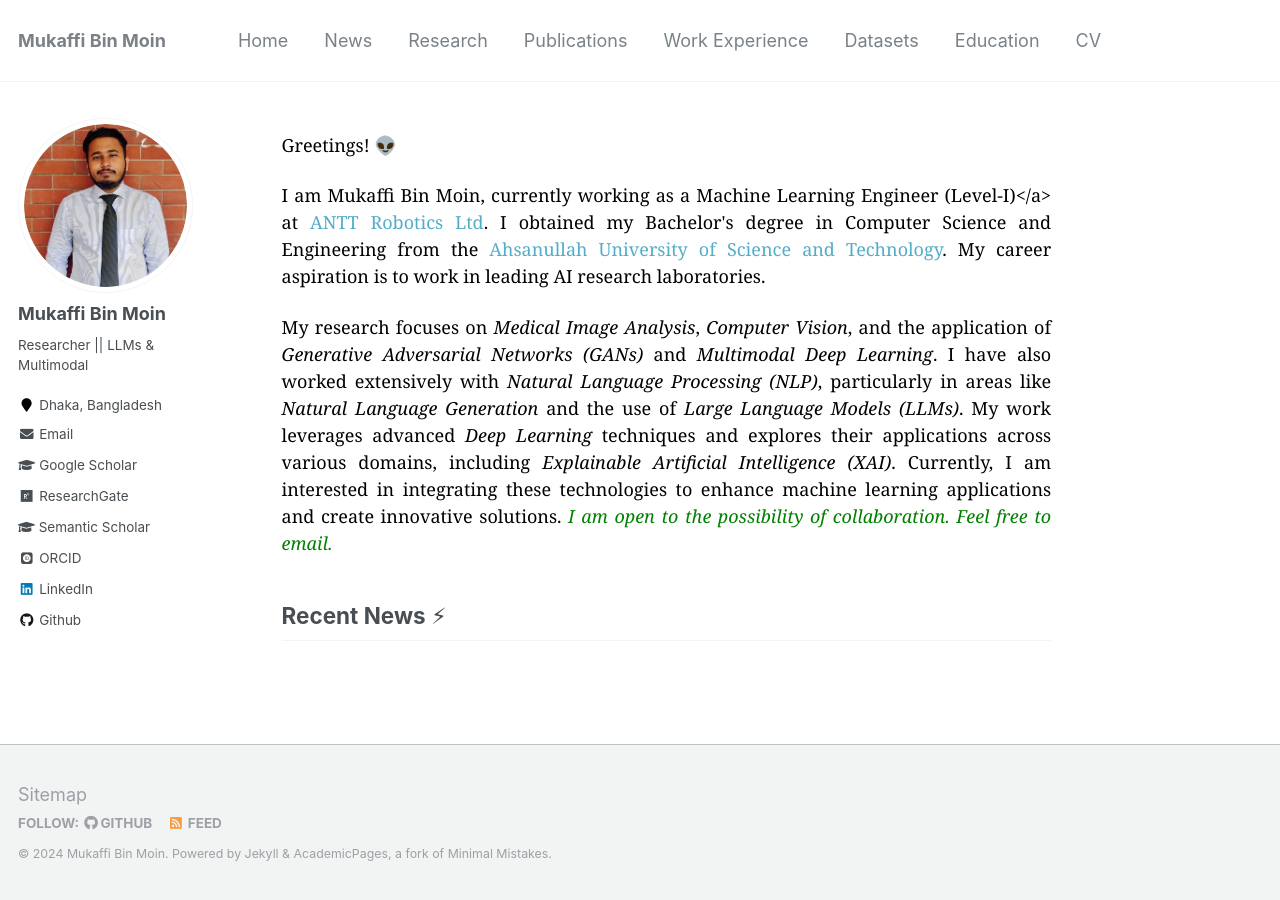
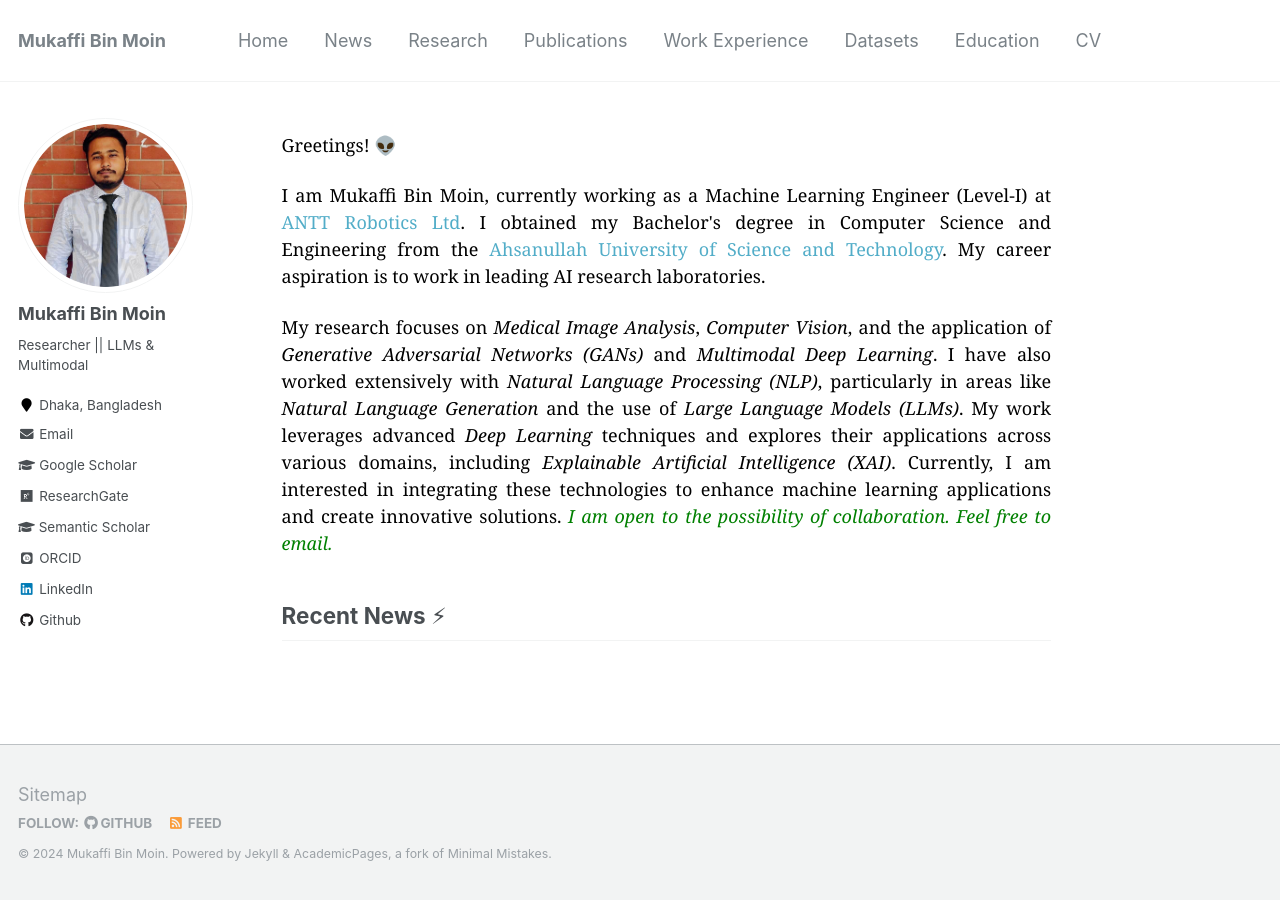
Before and after one commit to Mukaffi28/Mukaffi28.github.io, a Jekyll site: the page built from _pages/about.md, in a window 1280 px wide. Built offline with Jekyll 4.4.1, drawn with Linux system fonts in a browser that asks for light colours; some web fonts are replaced.

```diff
--- a/_pages/about.md
+++ b/_pages/about.md
@@ -15,7 +15,7 @@ a <a href="https://aust.edu/cse/faculty_member/mr_g_m_shahariar">Lecturer (Grade
 <a href="https://aust.edu/">Ahsanullah University of Science and Technology</a>. I obtained my Bachelor's degree in Computer Science and
 Engineering from the same university. My career aspiration is to work in leading AI research laboratories. I am an incoming Ph.D. student in Fall 2024. More information soon!
 </p> -->
-<p style="text-align:justify; color:black; font-family:Georgia">I am  Mukaffi Bin Moin, currently working as a Machine Learning Engineer (Level-I)</a> at <a href="https://www.linkedin.com/company/anttroboticsltd/">ANTT Robotics Ltd</a>. I obtained my Bachelor's degree in Computer Science and Engineering from the <a href="https://aust.edu/">Ahsanullah University of Science and Technology</a>. My career aspiration is to work in leading AI research laboratories.
+<p style="text-align:justify; color:black; font-family:Georgia">I am  Mukaffi Bin Moin, currently working as a Machine Learning Engineer (Level-I) at <a href="https://www.linkedin.com/company/anttroboticsltd/">ANTT Robotics Ltd</a>. I obtained my Bachelor's degree in Computer Science and Engineering from the <a href="https://aust.edu/">Ahsanullah University of Science and Technology</a>. My career aspiration is to work in leading AI research laboratories.
 </p>
 
 
```
Also changed, not shown: _pages/publications.md (+1 -1 lines).
